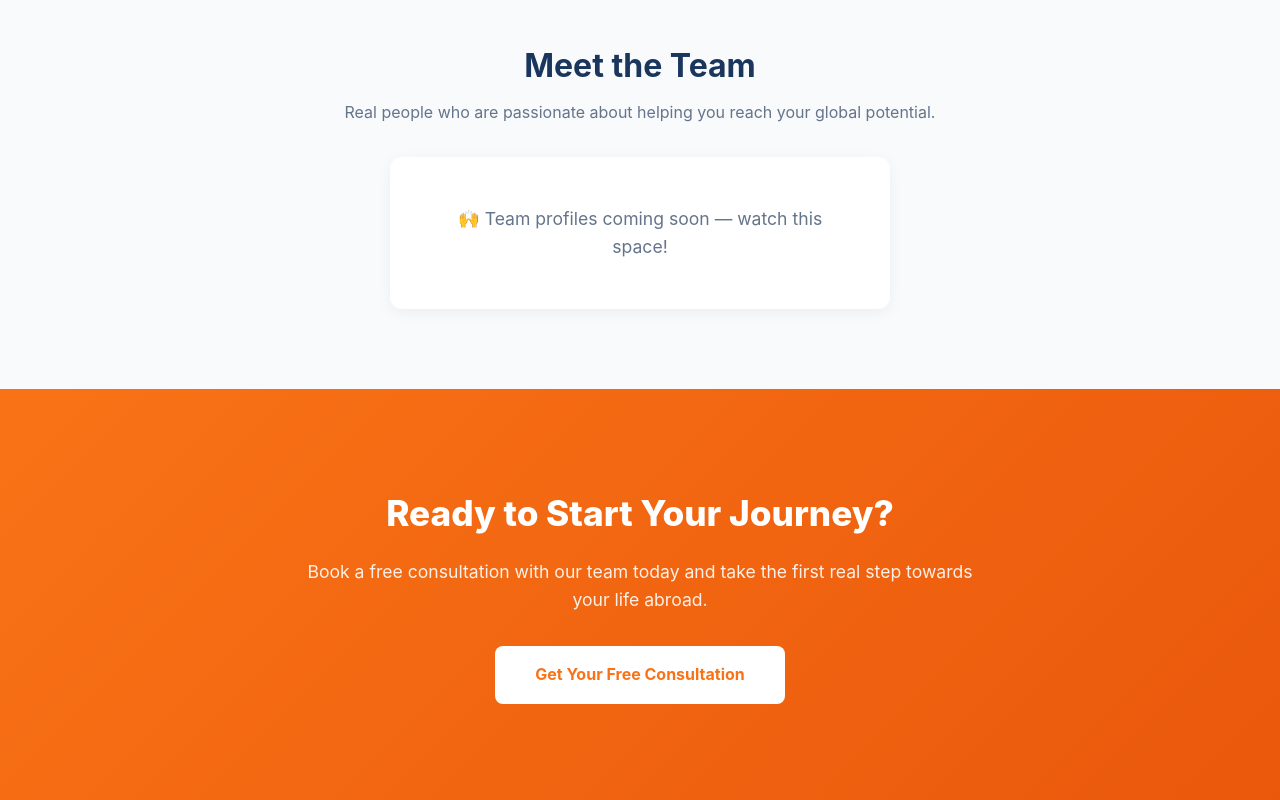
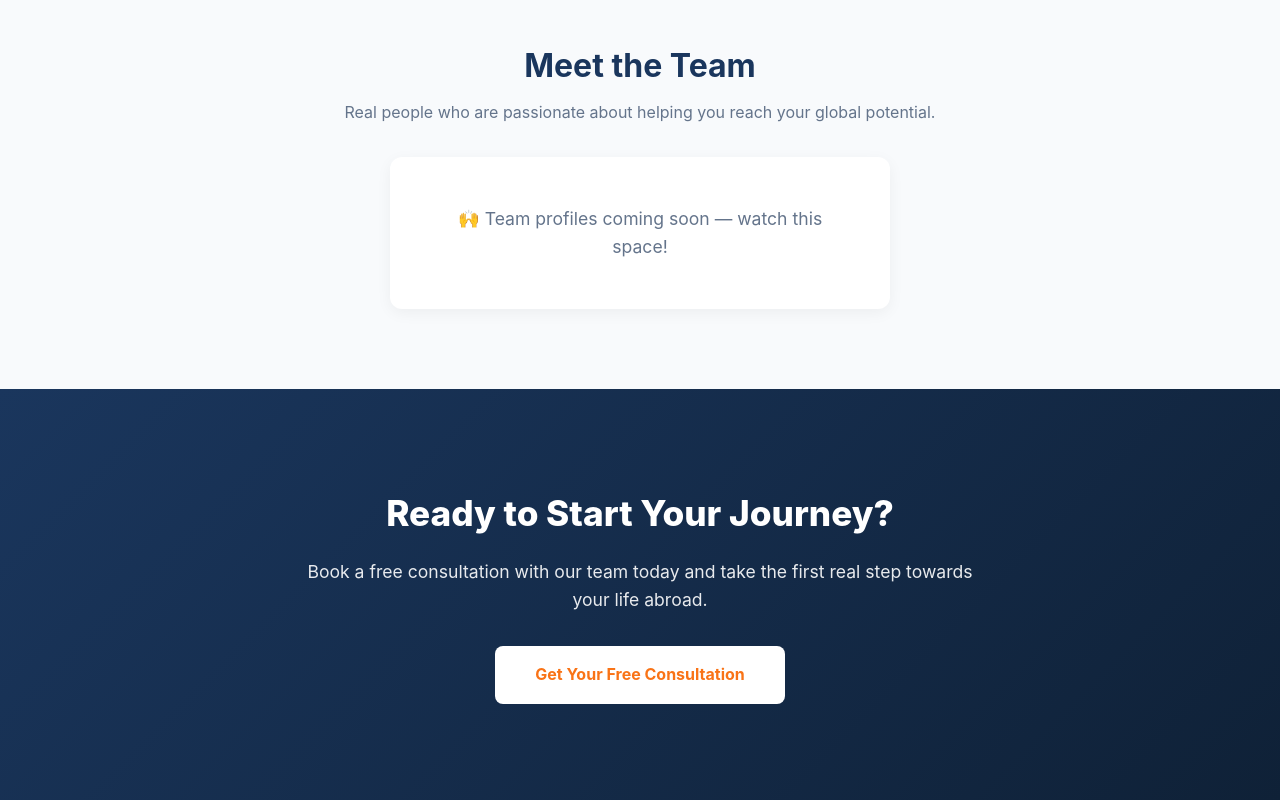
Before and after one commit to workstudybeyondborders-collab/wsbb-website, an Eleventy site: page about.njk in a window 1280 px wide. Shown: the part 2770-3570 px from the top of the page. Built offline with nearby package versions, Linux system fonts and the light colour scheme; Eleventy itself is replaced by a stand-in of ours; files that its build step writes are made by us from their sources.

Commit message:
Update base.njk

```diff
--- a/_includes/layouts/base.njk
+++ b/_includes/layouts/base.njk
@@ -388,7 +388,7 @@
 /* ── CTA Section ── */
 .about-cta {
     padding: 6rem 5%;
-    background: linear-gradient(135deg, var(--orange) 0%, var(--orange-dark) 100%);
+    background: linear-gradient(135deg, var(--navy) 0%, var(--navy-dark) 100%);
     text-align: center;
 }
 
```
